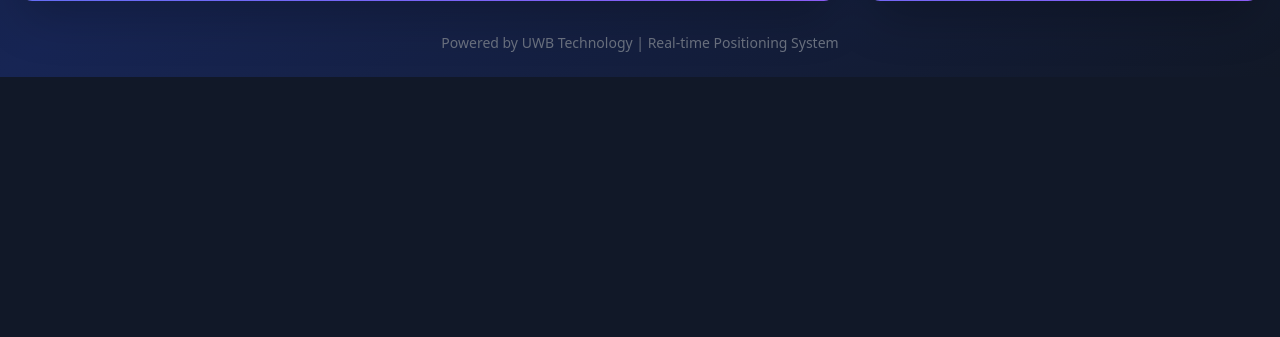
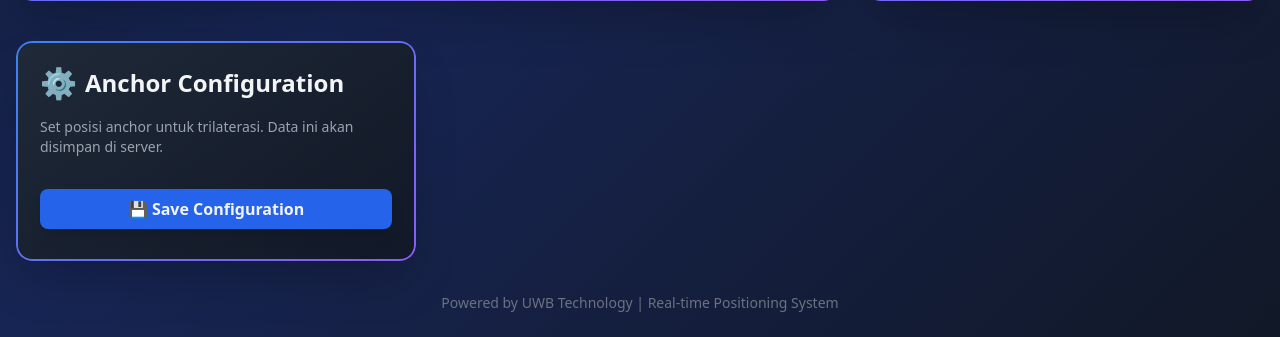
Before and after one commit to Abstrakx/uwb-rtls, a Flask app: page / in a window 1280 px wide. Shown: the part 897-1234 px from the top of the page. Before the commit the page ends 974 px from the top, so only its background shows below. Run offline with Flask 3, Linux system fonts and the light colour scheme; some libraries are stand-ins or nearby versions.

Commit message:
Update: 3D Configuration

```diff
--- a/uwb_dashboard/app.py
+++ b/uwb_dashboard/app.py
@@ -12,8 +12,8 @@
 
 # Anchor Position
 ANCHOR_FILE = "anchors.json"
-anchor_positions = {}   # { "A1": {"x":0,"y":0,"z":0}, ... }
-last_ranges = {}         # { "A1": 2.5, "A2": 3.1, ... }
+anchor_positions = {}
+last_ranges = {}
 
 @app.route('/')
 def index():
@@ -21,7 +21,7 @@
 
 @app.route('/uwb/update', methods=['POST'])
 def uwb_update():
-    global tag_ip, last_tag_time
+    global tag_ip, last_tag_time, anchor_positions
 
     try:
         data = request.get_json(force=True)
@@ -37,7 +37,33 @@
                     "rssi": float(anchor["P"])
                 }
 
-        pos_data = {"x": 2.5, "y": 2.5, "z": 1.0}
+        ranges = {
+            k: max(0.1, abs(anchors_data[k]["range"]))
+            for k in anchors_data
+        }
+
+        usable = {k: anchor_positions[k] for k in ranges if k in anchor_positions}
+
+        pos = None
+        if len(usable) >= 3:
+            pos = trilaterate_3d(usable, ranges)
+
+        # ---- FIX KERAS ANTI ERROR ----
+        # normalize output trilaterate
+        if isinstance(pos, (int, float, np.generic)):
+            # scalar → bukan valid
+            pos = None
+        elif isinstance(pos, np.ndarray) and pos.ndim == 0:
+            pos = None
+
+        if pos is None or not hasattr(pos, "__len__") or len(pos) != 3:
+            pos_data = {"x": 0, "y": 0, "z": 0}
+        else:
+            pos_data = {
+                "x": float(pos[0]),
+                "y": float(pos[1]),
+                "z": float(pos[2]),
+            }
 
         tag_ip = request.remote_addr
         last_tag_time = time.time()
@@ -76,14 +102,13 @@
     return ip
 
 # API: update anchor positions from frontend
-@app.route('/set_anchors', methods=['POST'])
+@app.route("/set_anchors", methods=["POST"])
 def set_anchors():
     global anchor_positions
-    data = request.get_json()
+    data = request.get_json(force=True)
     if not isinstance(data, dict):
-        return jsonify({"error": "Invalid JSON"}), 400
-
-    anchor_positions = data
+        return jsonify({"error": "Invalid payload"}), 400
+    anchor_positions.update(data)
     save_anchors()
     socketio.emit("anchor_update", anchor_positions)
     return jsonify({"status": "ok", "anchors": anchor_positions})
@@ -92,49 +117,85 @@
 def load_anchors():
     global anchor_positions
     if os.path.exists(ANCHOR_FILE):
-        with open(ANCHOR_FILE, "r") as f:
-            anchor_positions = json.load(f)
-            print("📁 Loaded anchor positions:", anchor_positions)
+        try:
+            with open(ANCHOR_FILE, "r") as f:
+                anchor_positions = json.load(f)
+            print("📁 Loaded anchors:", anchor_positions)
+        except Exception as e:
+            print("⚠️ Failed to load anchors.json:", e)
+            anchor_positions = {}
     else:
-        print("⚠️ No anchors.json found. Using empty anchor set.")
+        print("⚠️ anchors.json not found — start empty")
         anchor_positions = {}
 
 def save_anchors():
+    global anchor_positions
     with open(ANCHOR_FILE, "w") as f:
         json.dump(anchor_positions, f, indent=2)
     print("💾 Anchors saved:", anchor_positions)
 
 # Trilateration Algorithm (3D)
-def trilaterate(anchors, ranges):
-    if len(anchors) < 3:
-        return {"x": 0, "y": 0, "z": 0}  # minimal 3 anchor
+def trilaterate_3d(anchor_positions, ranges):
+    keys = list(anchor_positions.keys())
 
-    ids = list(anchors.keys())[:3]
-    P1 = np.array([anchors[ids[0]]['x'], anchors[ids[0]]['y'], anchors[ids[0]]['z']])
-    P2 = np.array([anchors[ids[1]]['x'], anchors[ids[1]]['y'], anchors[ids[1]]['z']])
-    P3 = np.array([anchors[ids[2]]['x'], anchors[ids[2]]['y'], anchors[ids[2]]['z']])
+    valid = [k for k in keys if k in ranges and ranges[k] >= 0]
+    if len(valid) < 4:
+        return None
 
-    r1, r2, r3 = ranges.get(ids[0], 0), ranges.get(ids[1], 0), ranges.get(ids[2], 0)
+    keys = valid[:4]
 
-    ex = (P2 - P1) / np.linalg.norm(P2 - P1)
-    i = np.dot(ex, P3 - P1)
-    ey = (P3 - P1 - i * ex) / np.linalg.norm(P3 - P1 - i * ex)
-    ez = np.cross(ex, ey)
-    d = np.linalg.norm(P2 - P1)
-    j = np.dot(ey, P3 - P1)
+    P1 = np.array((
+        anchor_positions[keys[0]]["x"],
+        anchor_positions[keys[0]]["y"],
+        anchor_positions[keys[0]]["z"],
+    ))
+    r1 = ranges[keys[0]]
 
-    x = (r1**2 - r2**2 + d**2) / (2 * d)
-    y = (r1**2 - r3**2 + i**2 + j**2 - 2*i*x) / (2 * j)
-    z2 = r1**2 - x**2 - y**2
-    z = math.sqrt(abs(z2)) if z2 > 0 else 0
+    A = []
+    b = []
 
-    result = P1 + x * ex + y * ey + z * ez
-    return {"x": float(result[0]), "y": float(result[1]), "z": float(result[2])}
+    for k in keys[1:]:
+        Pi = np.array((
+            anchor_positions[k]["x"],
+            anchor_positions[k]["y"],
+            anchor_positions[k]["z"],
+        ))
+        ri = ranges[k]
+
+        A.append([
+            2*(Pi[0] - P1[0]),
+            2*(Pi[1] - P1[1]),
+            2*(Pi[2] - P1[2])
+        ])
+
+        b.append(
+            r1**2 - ri**2
+            - (P1[0]**2 - Pi[0]**2)
+            - (P1[1]**2 - Pi[1]**2)
+            - (P1[2]**2 - Pi[2]**2)
+        )
+
+    A = np.array(A)
+    b = np.array(b)
+
+    pos, _, _, _ = np.linalg.lstsq(A, b, rcond=None)
+
+    pos = np.array(pos).flatten()
+    if pos.size != 3:
+        return None
+
+    return pos.tolist()
+
+@app.route("/anchor/get", methods=["GET"])
+def anchor_get():
+    return jsonify(anchor_positions)
 
 @socketio.on('connect')
 def handle_connect():
+    emit("anchor_update", anchor_positions)
     print("Client connected")
 
 if __name__ == '__main__':
+    load_anchors()
     socketio.start_background_task(tag_status_monitor)
     socketio.run(app, host='0.0.0.0', port=5000, debug=True)
--- a/uwb_dashboard/static/js/socketIO.js
+++ b/uwb_dashboard/static/js/socketIO.js
@@ -1,9 +1,32 @@
 const socket = io();
 let anchors = [];
 let placeholderRemoved = false;
+let isTagConnected = false;
+let currentAnchors = {};
+let anchorFormInitialized = false;
+let lastAnchorKeySet = [];
 
-// Status Tag UWB
+let lastValidData = null;
+let lastUpdate = 0;
+const STALE_THRESHOLD = 500;
+
+let lastTagStatus = null;
+let lastTagUpdateTime = 0;
+const TAG_UPDATE_THRESHOLD = 300;
+
 socket.on('tag_status', (data) => {
+
+  const now = performance.now();
+
+  if (now - lastTagUpdateTime < TAG_UPDATE_THRESHOLD) return;
+
+  if (
+    !lastTagStatus ||
+    lastTagStatus.active !== data.active ||
+    lastTagStatus.tag_ip !== data.tag_ip ||
+    lastTagStatus.server_ip !== data.server_ip
+  ) {
+
     const tagDiv = document.getElementById("tag-status");
     const serverDiv = document.getElementById("server-ip");
 
@@ -14,23 +37,83 @@
     }
 
     serverDiv.innerHTML = `<span>💻</span> Server: ${data.server_ip}`;
+  }
+
+  lastTagStatus = data;
+  lastTagUpdateTime = now;
+  isTagConnected = data.active;
 });
 
-// terima data UWB baru dari Flask
+socket.on("uwb_update", (data) => {
+  if (!data || !data.anchors) return;
+
+  const keys = Object.keys(data.anchors);
+
+  const sortedKeys = keys.slice().sort().join(",");
+
+  if (!anchorFormInitialized || sortedKeys !== lastAnchorKeySet) {
+      buildAnchorForm(keys);
+      anchorFormInitialized = true;
+      lastAnchorKeySet = sortedKeys;
+  }
+
+});
+
 socket.on('uwb_update', (data) => {
-  const plotArea = document.getElementById("plot-area");
 
-  // 🧩 Define anchors (static scene)
+  const valid =
+    data &&
+    typeof data === "object" &&
+    data.pos &&
+    data.anchors &&
+    Object.keys(data.anchors).length > 0;
+
+  if (valid) {
+    lastValidData = data;
+    lastUpdate = Date.now();
+  }
+
+  const now = Date.now();
+  const isStale = (!lastValidData) || ((now - lastUpdate) > STALE_THRESHOLD);
+
+  if (isStale) {
+    console.log("[UWB DATA] ❌ stale/offline – placeholder mode");
+
+    const placeholderData = {
+      pos: {x: 0, y: 0, z: 0},
+      anchors: {}
+    };
+
+    renderPlotPlaceholder();
+    updateAnchorsUI({});
+    updateTagUI({x: 0, y: 0, z: 0});
+
+    return;
+  }
+
+  console.log("[UWB DATA]", lastValidData);
+
+  const pos = lastValidData.pos;
+  const anchorsData = lastValidData.anchors;
+
+  updateTagUI(pos);
+  updateAnchorsUI(anchorsData);
+  renderPlot(pos);
+});
+
+
+// =======================================
+// FUNGSI UI HELPER
+// =======================================
+
+// 3D offline scene
+function renderPlotPlaceholder() {
   const fixedAnchors = [
     {name: 'A1', x: 0, y: 0, z: 0},
     {name: 'A2', x: 5, y: 0, z: 0},
     {name: 'A3', x: 0, y: 5, z: 0},
     {name: 'A4', x: 5, y: 5, z: 0}
   ];
-
-  // 🟨 If no data or tag disconnected, show placeholder
-  if (!data || Object.keys(data).length === 0) {
-    console.log('[UWB DATA] No data — showing placeholder scene.');
 
   const anchorTrace = {
     x: fixedAnchors.map(a => a.x),
@@ -39,9 +122,7 @@
     mode: 'markers+text',
     type: 'scatter3d',
     text: fixedAnchors.map(a => a.name),
-      textposition: 'top center',
-      marker: { size: 8, color: '#3B82F6', symbol: 'circle' },
-      name: 'Anchors'
+    marker: { size: 8, color: '#3B82F6' }
   };
 
   const tagTrace = {
@@ -50,142 +131,21 @@
     z: [0],
     mode: 'markers+text',
     type: 'scatter3d',
-      text: ['Tag (Offline)'],
-      textposition: 'bottom center',
-      marker: { size: 12, color: '#EF4444', symbol: 'diamond' },
-      name: 'Tag (Offline)'
+    text: ['Tag Offline'],
+    marker: { size: 12, color: '#EF4444' }
   };
 
-    const layout = {
-      margin: {l: 0, r: 0, b: 0, t: 0},
-      scene: {
-        xaxis: {title: 'X (m)', backgroundcolor: "#0f172a", gridcolor: "#1e293b"},
-        yaxis: {title: 'Y (m)', backgroundcolor: "#0f172a", gridcolor: "#1e293b"},
-        zaxis: {title: 'Z (m)', backgroundcolor: "#0f172a", gridcolor: "#1e293b"},
-        aspectmode: 'cube',
-        camera: {eye: {x: 1.5, y: 1.5, z: 1.3}}
-      },
-      paper_bgcolor: '#0f172a',
-      plot_bgcolor: '#0f172a',
-      font: {color: '#94a3b8'}
-    };
-
-    if (!window.plotInitialized) {
-      Plotly.newPlot('plot-area', [anchorTrace, tagTrace], layout, {displayModeBar: false});
-      window.plotInitialized = true;
-    } else {
-      Plotly.react('plot-area', [anchorTrace, tagTrace], layout);
+  Plotly.react("plot-area", [anchorTrace, tagTrace], window.plotLayout);
 }
 
-    // Update anchor count
-    document.getElementById('anchor-count').textContent = '0';
-    document.getElementById('signal-quality').textContent = '-';
-
-    // Show waiting message
-    const anchorsDiv = document.getElementById("anchors");
-    anchorsDiv.innerHTML = `
-      <div class="text-gray-500 text-center italic py-8 bg-gray-800/30 rounded-xl border border-dashed border-gray-700">
-        ⏳ Waiting for anchor data...
-      </div>`;
-
-    return;
-  }
-
-  // 🟩 If data exists, normal update
-  console.log('[UWB DATA]', data);
-
-  // === Update posisi tag ===
-  const pos = data.pos || {x: 0, y: 0, z: 0};
-  document.getElementById("pos").textContent =
-    `X: ${pos.x.toFixed(2)} m, Y: ${pos.y.toFixed(2)} m, Z: ${pos.z.toFixed(2)} m`;
-
-  // === Update daftar anchor ===
-  const anchorsDiv = document.getElementById("anchors");
-  const anchorsData = data.anchors || {};
-  const keys = Object.keys(anchorsData);
-  const waitingDiv = anchorsDiv.querySelector('.waiting-placeholder');
-
-  // Update anchor count
-  document.getElementById('anchor-count').textContent = keys.length;
-
-  // Calculate average RSSI for signal quality
-  if (keys.length > 0) {
-    const avgRssi = Object.values(anchorsData).reduce((sum, a) => sum + (a.rssi || 0), 0) / keys.length;
-    const quality = avgRssi > -70 ? '🟢' : avgRssi > -85 ? '🟡' : '🔴';
-    document.getElementById('signal-quality').textContent = quality;
-  } else {
-    document.getElementById('signal-quality').textContent = '-';
-  }
-
-  // ✅ Render anchor cards tanpa duplikasi
-  if (keys.length === 0) {
-    if (!waitingDiv) {
-      anchorsDiv.innerHTML = `
-        <div class="waiting-placeholder text-gray-500 text-center italic py-8
-                    bg-gray-800/30 rounded-xl border border-dashed border-gray-700">
-          ⏳ Waiting for anchor data...
-        </div>`;
-    }
-  } else {
-    if (waitingDiv) waitingDiv.remove();
-
-    const existingKeys = new Set([...anchorsDiv.querySelectorAll('[data-key]')].map(el => el.dataset.key));
-
-    for (const [key, val] of Object.entries(anchorsData)) {
-      const rssi = val.rssi || 0;
-      const signalColor = rssi > -70 ? 'text-green-400' : rssi > -85 ? 'text-yellow-400' : 'text-red-400';
-      const signalIcon = rssi > -70 ? '📶' : rssi > -85 ? '📡' : '📉';
-
-      // 🔍 Cek apakah card sudah ada
-      let div = anchorsDiv.querySelector(`[data-key="${key}"]`);
-
-      if (!div) {
-        // 🆕 Buat card baru jika belum ada
-        div = document.createElement('div');
-        div.dataset.key = key;
-        div.className =
-          "bg-gradient-to-br from-gray-800 to-gray-900 rounded-xl p-4 border border-gray-700/50 hover:border-blue-500/50 transition-all duration-300 slide-in";
-        anchorsDiv.appendChild(div);
-      }
-
-      // ✏️ Update isi card (selalu refresh data terbaru)
-      div.innerHTML = `
-        <div class="flex justify-between items-start mb-2">
-          <div>
-            <div class="text-xl font-bold text-white flex items-center gap-2">
-              <span class="text-2xl">⚓</span> ${key}
-            </div>
-          </div>
-          <div class="text-xs px-2 py-1 bg-blue-500/20 text-blue-400 rounded-full font-semibold">
-            ACTIVE
-          </div>
-        </div>
-        <div class="grid grid-cols-2 gap-2 mt-3">
-          <div class="bg-gray-700/50 rounded-lg p-2">
-            <div class="text-xs text-gray-400">Range</div>
-            <div class="text-lg font-bold text-blue-400">${val.range ?? '-'} m</div>
-          </div>
-          <div class="bg-gray-700/50 rounded-lg p-2">
-            <div class="text-xs text-gray-400 flex items-center gap-1">
-              <span>${signalIcon}</span> RSSI
-            </div>
-            <div class="text-lg font-bold ${signalColor}">${val.rssi ?? '-'} dBm</div>
-          </div>
-        </div>
-      `;
-
-      existingKeys.delete(key); // tandai anchor ini masih aktif
-    }
-
-    // 🗑️ Hapus card lama yang sudah tidak ada di data
-    for (const oldKey of existingKeys) {
-      const oldDiv = anchorsDiv.querySelector(`[data-key="${oldKey}"]`);
-      if (oldDiv) oldDiv.remove();
-    }
-  }
-
-  // === Update visualisasi 3D ===
-  const tag = {x: pos.x, y: pos.y, z: pos.z};
+// 3D normal scene
+function renderPlot(pos) {
+  const fixedAnchors = [
+    {name: 'A1', x: 0, y: 0, z: 0},
+    {name: 'A2', x: 5, y: 0, z: 0},
+    {name: 'A3', x: 0, y: 5, z: 0},
+    {name: 'A4', x: 5, y: 5, z: 0}
+  ];
 
   const anchorTrace = {
     x: fixedAnchors.map(a => a.x),
@@ -194,41 +154,171 @@
     mode: 'markers+text',
     type: 'scatter3d',
     text: fixedAnchors.map(a => a.name),
-    textposition: 'top center',
-    marker: {size: 8, color: '#3B82F6', symbol: 'circle', line: {color: '#60A5FA', width: 2}},
-    name: 'Anchors'
+    marker: { size: 8, color: '#3B82F6' }
   };
 
   const tagTrace = {
-    x: [tag.x],
-    y: [tag.y],
-    z: [tag.z],
+    x: [pos.x],
+    y: [pos.y],
+    z: [pos.z],
     mode: 'markers+text',
     type: 'scatter3d',
     text: ['Tag'],
-    textposition: 'bottom center',
-    marker: {size: 12, color: '#22C55E', symbol: 'diamond', line: {color: '#4ADE80', width: 2}},
-    name: 'Tag'
+    marker: { size: 12, color: '#22C55E' }
   };
 
-  const layout = {
-    margin: {l: 0, r: 0, b: 0, t: 0},
-    scene: {
-      xaxis: {title: 'X (m)', backgroundcolor: "#0f172a", gridcolor: "#1e293b"},
-      yaxis: {title: 'Y (m)', backgroundcolor: "#0f172a", gridcolor: "#1e293b"},
-      zaxis: {title: 'Z (m)', backgroundcolor: "#0f172a", gridcolor: "#1e293b"},
-      aspectmode: 'cube',
-      camera: {eye: {x: 1.5, y: 1.5, z: 1.3}}
-    },
-    paper_bgcolor: '#0f172a',
-    plot_bgcolor: '#0f172a',
-    font: {color: '#94a3b8'}
+  Plotly.react("plot-area", [anchorTrace, tagTrace], window.plotLayout);
+}
+
+
+// Tag position info
+function updateTagUI(pos) {
+  document.getElementById("pos").textContent =
+    `X: ${pos.x.toFixed(2)} m, Y: ${pos.y.toFixed(2)} m, Z: ${pos.z.toFixed(2)} m`;
+}
+
+
+// Anchor UI cards
+function updateAnchorsUI(anchorsData) {
+  const anchorsDiv = document.getElementById("anchors");
+  anchorsDiv.innerHTML = "";
+
+  const keys = Object.keys(anchorsData);
+  document.getElementById("anchor-count").textContent = keys.length;
+
+  if (keys.length === 0) {
+    anchorsDiv.innerHTML = `
+      <div class="text-gray-500 text-center italic py-8 bg-gray-800/30 rounded-xl border border-dashed border-gray-700">
+        ⏳ Waiting for anchor data...
+      </div>`;
+
+    document.getElementById('signal-quality').textContent = "-";
+    return;
+  }
+
+  if (!isTagConnected) {
+    document.getElementById('signal-quality').textContent = "-";
+    return;
+  }
+
+  const avgRssi = Object.values(anchorsData)
+    .reduce((sum, a) => sum + (a.rssi || 0), 0) / keys.length;
+
+  const quality =
+    avgRssi > -70 ? "🟢" :
+    avgRssi > -85 ? "🟡" :
+    "🔴";
+
+  document.getElementById('signal-quality').textContent = quality;
+
+  for (const [key, val] of Object.entries(anchorsData)) {
+    const rssi = val.rssi ?? 0;
+    const color = rssi > -70 ? "text-green-400" : rssi > -85 ? "text-yellow-400" : "text-red-400";
+
+    const div = document.createElement("div");
+    div.className =
+      "bg-gradient-to-br from-gray-800 to-gray-900 rounded-xl p-4 border border-gray-700/50";
+    div.innerHTML = `
+      <div class="flex justify-between mb-2">
+        <div class="text-xl text-white">⚓ ${key}</div>
+        <div class="text-xs px-2 py-1 bg-blue-500/20 text-blue-400 rounded-full">ACTIVE</div>
+      </div>
+      <div class="grid grid-cols-2 gap-2">
+        <div>
+          <div class="text-xs text-gray-400">Range</div>
+          <div class="text-lg text-blue-400">${val.range ?? "-"} m</div>
+        </div>
+        <div>
+          <div class="text-xs text-gray-400">RSSI</div>
+          <div class="text-lg ${color}">${rssi} dBm</div>
+        </div>
+      </div>
+    `;
+    anchorsDiv.appendChild(div);
+  }
+}
+
+socket.on("anchor_update", (saved) => {
+  currentAnchors = saved;
+  buildAnchorForm(Object.keys(saved));
+});
+
+function buildAnchorForm(anchorKeys) {
+  const form = document.getElementById("anchor-form");
+  form.innerHTML = "";
+
+  anchorKeys.forEach((key) => {
+
+    if (!currentAnchors[key]) {
+      currentAnchors[key] = { x: 0, y: 0, z: 0 };
+    }
+
+    const a = currentAnchors[key] || { x: 0, y: 0, z: 0 };
+
+    const block = document.createElement("div");
+    block.className = "bg-gray-800/40 p-3 rounded-xl border border-gray-700/50";
+
+    block.innerHTML = `
+      <div class="font-semibold text-lg mb-2 text-blue-300">⚓ ${key}</div>
+
+      <div class="grid grid-cols-3 gap-2">
+
+        <div>
+          <label class="text-xs text-gray-400">X (m)</label>
+          <input type="number" step="0.01" id="${key}-x"
+            value="${a.x}"
+            class="w-full px-2 py-1 bg-gray-900 border border-gray-700 rounded-lg text-blue-300">
+        </div>
+
+        <div>
+          <label class="text-xs text-gray-400">Y (m)</label>
+          <input type="number" step="0.01" id="${key}-y"
+            value="${a.y}"
+            class="w-full px-2 py-1 bg-gray-900 border border-gray-700 rounded-lg text-blue-300">
+        </div>
+
+        <div>
+          <label class="text-xs text-gray-400">Z (m)</label>
+          <input type="number" step="0.01" id="${key}-z"
+            value="${a.z}"
+            class="w-full px-2 py-1 bg-gray-900 border border-gray-700 rounded-lg text-blue-300">
+        </div>
+
+      </div>
+    `;
+
+    form.appendChild(block);
+  });
+}
+
+async function saveAnchors() {
+  const fields = document.querySelectorAll("[id$='-x']");
+  let payload = {};
+
+  fields.forEach((input) => {
+    const key = input.id.replace("-x", "");
+    payload[key] = {
+      x: parseFloat(document.getElementById(`${key}-x`).value),
+      y: parseFloat(document.getElementById(`${key}-y`).value),
+      z: parseFloat(document.getElementById(`${key}-z`).value)
     };
+  });
 
-  if (!window.plotInitialized) {
-    Plotly.newPlot('plot-area', [anchorTrace, tagTrace], layout, {displayModeBar: false});
-    window.plotInitialized = true;
+  const result = await fetch("/set_anchors", {
+    method: "POST",
+    headers: { "Content-Type": "application/json" },
+    body: JSON.stringify(payload)
+  });
+
+  const res = await result.json();
+  const statusDiv = document.getElementById("anchor-save-status");
+
+  if (res.status === "ok") {
+    statusDiv.textContent = "Saved ✔️";
+    statusDiv.classList.remove("text-red-400");
+    statusDiv.classList.add("text-green-400");
   } else {
-    Plotly.react('plot-area', [anchorTrace, tagTrace], layout);
+    statusDiv.textContent = "Failed ❌";
+    statusDiv.classList.add("text-red-400");
   }
-});
+}
--- a/uwb_dashboard/templates/index.html
+++ b/uwb_dashboard/templates/index.html
@@ -97,6 +97,30 @@
         </div>
       </div>
 
+      <!-- Anchor Config (dynamic) -->
+      <div class="gradient-border rounded-xl sm:rounded-2xl p-4 sm:p-6 shadow-2xl slide-in mt-4">
+
+        <h2 class="text-xl sm:text-2xl font-bold mb-3 sm:mb-4 flex items-center gap-2">
+          <span class="text-2xl sm:text-3xl">⚙️</span>
+          <span>Anchor Configuration</span>
+        </h2>
+
+        <p class="text-gray-400 text-sm mb-4">
+          Set posisi anchor untuk trilaterasi. Data ini akan disimpan di server.
+        </p>
+
+        <form id="anchor-form" class="space-y-4 max-h-72 overflow-y-auto custom-scrollbar pr-2"></form>
+
+        <button
+          onclick="saveAnchors()"
+          class="mt-4 px-4 py-2 bg-blue-600 hover:bg-blue-700 rounded-lg w-full font-semibold shadow-lg transition">
+          💾 Save Configuration
+        </button>
+
+        <div id="anchor-save-status" class="text-center text-gray-400 text-sm mt-2"></div>
+      </div>
+
+
     </div>
 
     <!-- Footer -->
```
Also changed, not shown: uwb_dashboard/anchors.json (added, +22 -0 lines), 3 other files. Lines whose indentation alone changed are shown as unchanged.
